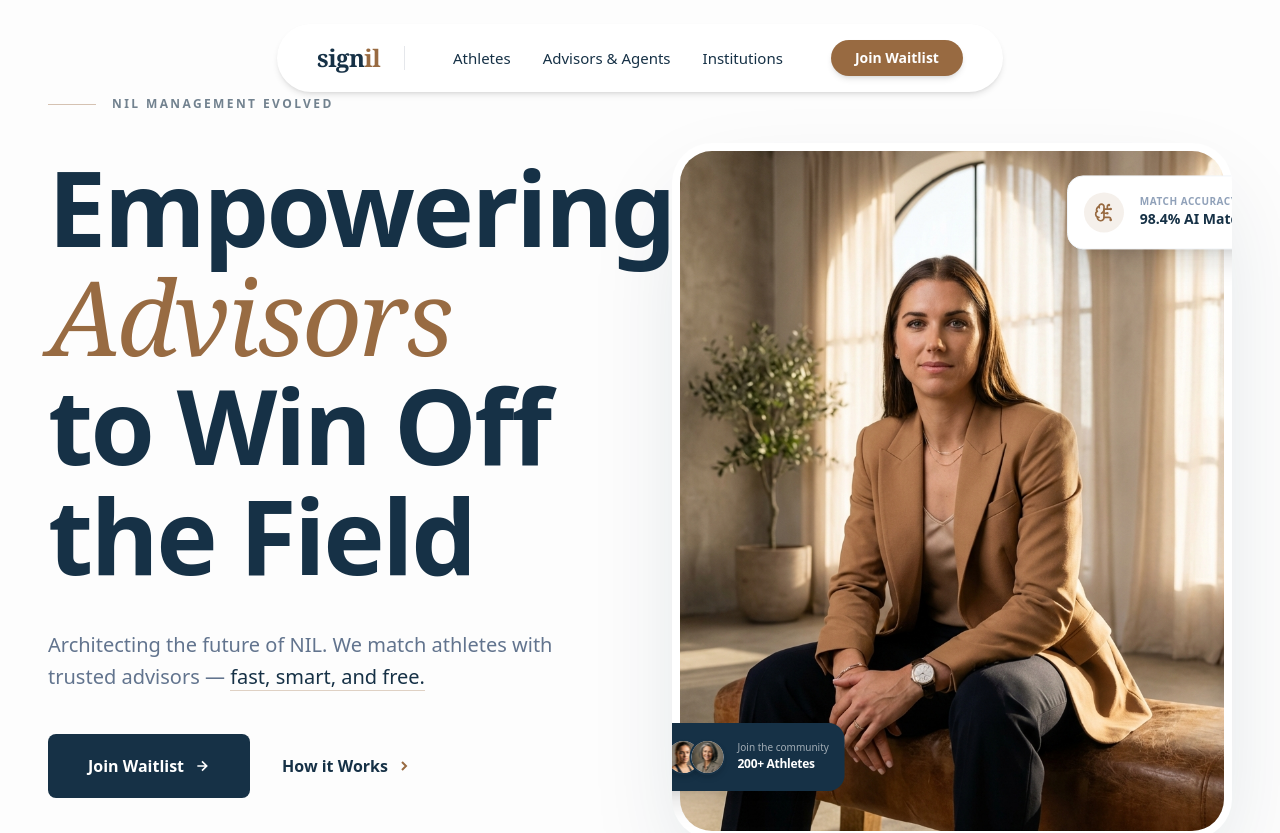
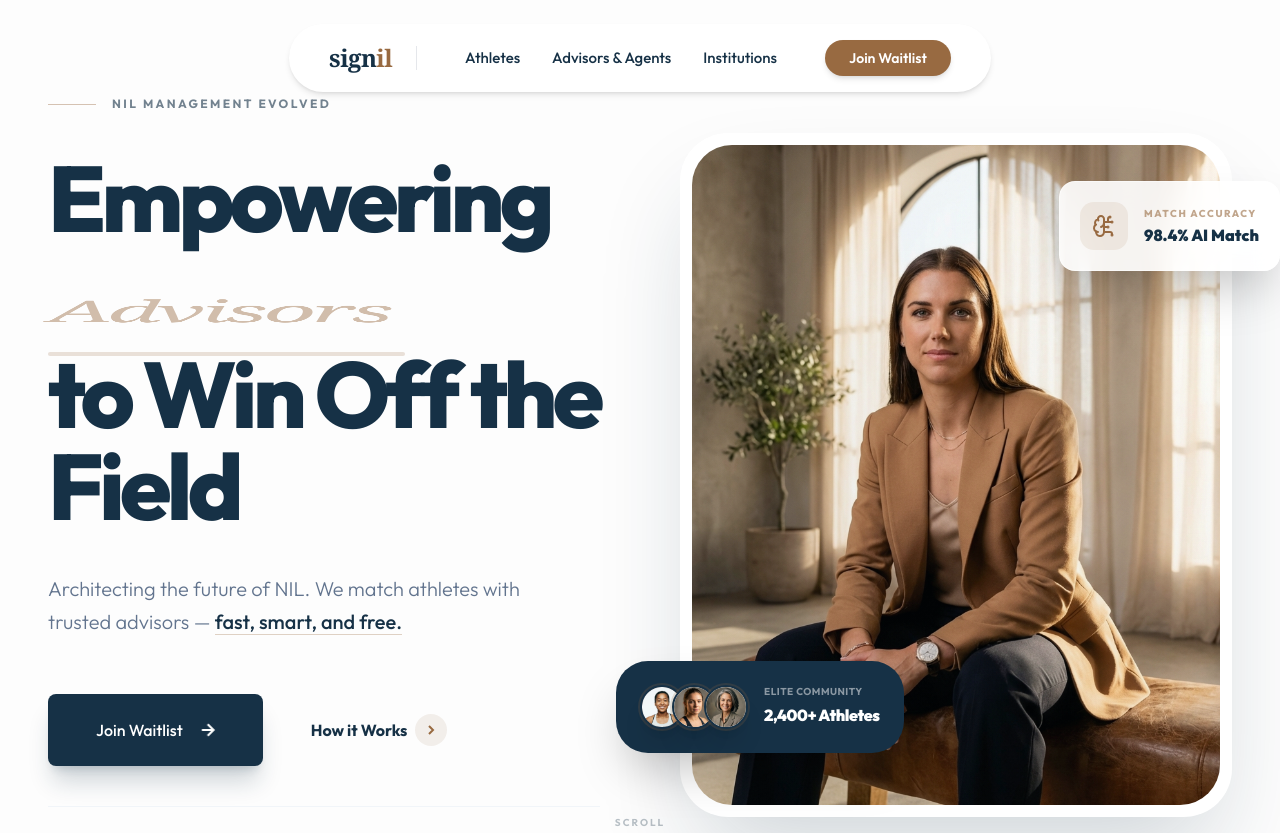
Before and after one commit to bilals2008/signil, a React (Vite) app in the folder client/: page / in a window 1280 px wide. Shown: the top 833 px of the page. Built offline with nearby package versions, Linux system fonts and the light colour scheme.

Commit message:
improve heroSection and add outfit font

```diff
--- a/client/src/index.css
+++ b/client/src/index.css
@@ -1,4 +1,5 @@
 /* File: client/src/index.css */
+@import url('https://fonts.googleapis.com/css2?family=Outfit:wght@100..900&display=swap');
 @import "tailwindcss";
 @import "tw-animate-css";
 
@@ -40,6 +41,8 @@
   --color-sidebar-accent-foreground: var(--sidebar-accent-foreground);
   --color-sidebar-border: var(--sidebar-border);
   --color-sidebar-ring: var(--sidebar-ring);
+
+  --font-sans: "Outfit", ui-sans-serif, system-ui, sans-serif, "Apple Color Emoji", "Segoe UI Emoji", "Segoe UI Symbol", "Noto Color Emoji";
 }
 
 :root {
@@ -121,11 +124,20 @@
   --sidebar-ring: oklch(0.556 0 0);
 }
 
-@layer base {
-  * {
-    @apply border-border outline-ring/50;
+@layer utilities {
+  .perspective-1000 {
+    perspective: 1000px;
   }
-  body {
-    @apply bg-background text-foreground;
+  .animate-spin-slow {
+    animation: spin 60s linear infinite;
   }
 }
+
+@keyframes spin {
+  from {
+    transform: rotate(0deg);
+  }
+  to {
+    transform: rotate(360deg);
+  }
+}
--- a/client/src/pages/Home/HomePage.jsx
+++ b/client/src/pages/Home/HomePage.jsx
@@ -31,9 +31,25 @@ const HomePage = () => {
       {/* Hero Section */}
       <section className="relative min-h-[85vh] lg:min-h-screen flex flex-col justify-center px-5 sm:px-8 lg:px-12 overflow-hidden pt-12 lg:pt-24 pb-8 lg:pb-16 bg-[#fdfdfd]">
 
-        {/* Reference-style Background: Dot Grid */}
-        <div className="absolute inset-0 opacity-[0.03] pointer-events-none -z-10"
-          style={{ backgroundImage: 'radial-gradient(#163146 1px, transparent 1px)', backgroundSize: '24px 24px' }} />
+        {/* Premium Background: Radial Gradient + Dot Grid */}
+        <div className="absolute inset-0 bg-[#fdfdfd] overflow-hidden -z-10">
+          <div
+            className="absolute inset-0 opacity-[0.4]"
+            style={{
+              background: 'radial-gradient(circle at 70% 30%, #986a4108 0%, transparent 70%), radial-gradient(circle at 20% 80%, #16314605 0%, transparent 60%)'
+            }}
+          />
+          <motion.div
+            initial={{ opacity: 0 }}
+            animate={{ opacity: 0.035 }}
+            transition={{ duration: 2 }}
+            className="absolute inset-0 pointer-events-none"
+            style={{
+              backgroundImage: 'radial-gradient(#163146 1.2px, transparent 1.2px)',
+              backgroundSize: '32px 32px'
+            }}
+          />
+        </div>
 
         {/* Decorative Watermark - Only on Desktop */}
         <div className="absolute bottom-10 right-10 select-none pointer-events-none opacity-[0.02] -z-10 overflow-hidden hidden lg:block">
@@ -42,14 +58,14 @@ const HomePage = () => {
           </span>
         </div>
 
-        <div className="max-w-7xl w-full mx-auto grid lg:grid-cols-2 gap-10 lg:gap-16 items-center">
+        <div className="max-w-7xl w-full mx-auto grid lg:grid-cols-2 gap-12 lg:gap-20 items-center">
 
           {/* Left Column: Typography & Content */}
           <motion.div
             initial={{ opacity: 0, x: -30 }}
             animate={{ opacity: 1, x: 0 }}
             transition={{ duration: 0.8, ease: "easeOut" }}
-            className="flex flex-col space-y-6 lg:space-y-10 mt-6 lg:mt-0"
+            className="flex flex-col space-y-6 lg:space-y-10 mt-6 lg:mt-0 max-w-2xl lg:max-w-none"
           >
             {/* Top Tagline */}
             <div className="flex items-center gap-3 lg:gap-4 text-[#163146]/60 text-[10px] lg:text-xs font-bold tracking-[0.2em] uppercase">
@@ -58,22 +74,34 @@ const HomePage = () => {
             </div>
 
             {/* Main Heading */}
-            <h1 className="text-[2.6rem] sm:text-5xl md:text-7xl xl:text-[6.5rem] font-bold tracking-tight text-[#163146] leading-[1.1] lg:leading-[1.05]">
+            <h1 className="text-[2.6rem] sm:text-5xl md:text-6xl lg:text-7xl xl:text-[5.8rem] font-extrabold tracking-tighter text-[#163146] leading-[1.1] lg:leading-[1]">
               Empowering
               <br />
-              <span className="text-[#986a41] font-serif italic font-medium">
+              <span className="relative inline-block mt-2">
+                <span className="text-[#986a41] font-serif italic font-medium pr-4">
                   <AnimatePresence mode="wait">
                     <motion.span
                       key={words[index]}
-                    initial={{ opacity: 0, y: 15 }}
-                    animate={{ opacity: 1, y: 0 }}
-                    exit={{ opacity: 0, y: -15 }}
-                    transition={{ duration: 0.4, ease: [0.23, 1, 0.32, 1] }}
+                      initial={{ opacity: 0, y: 20, rotateX: -90 }}
+                      animate={{ opacity: 1, y: 0, rotateX: 0 }}
+                      exit={{ opacity: 0, y: -20, rotateX: 90 }}
+                      transition={{
+                        duration: 0.6,
+                        ease: [0.23, 1, 0.32, 1],
+                        rotateX: { duration: 0.5 }
+                      }}
                       className="inline-block"
                     >
                       {words[index]}
                     </motion.span>
                   </AnimatePresence>
+                </span>
+                <motion.div
+                  initial={{ width: 0 }}
+                  animate={{ width: '100%' }}
+                  transition={{ duration: 1, delay: 0.5 }}
+                  className="absolute -bottom-2 left-0 h-1 bg-[#986a41]/20 rounded-full"
+                />
               </span>
               <br />
               to Win Off the Field
@@ -85,33 +113,30 @@ const HomePage = () => {
             </p>
 
             {/* CTA Group */}
-            <div className="flex flex-wrap items-center gap-4 lg:gap-8">
-              <MagneticButton className="bg-[#163146] hover:bg-[#0f2333] text-white px-7 lg:px-10 py-4 lg:py-5 text-sm lg:text-base font-semibold rounded-full flex items-center gap-2.5 transition-all">
+            <div className="flex flex-wrap items-center gap-4 lg:gap-8 pt-4">
+              <MagneticButton className="group bg-[#163146] hover:bg-[#0f2333] text-white px-8 lg:px-12 py-4 lg:py-6 text-sm lg:text-base font-bold rounded-full flex items-center gap-3 transition-all shadow-xl shadow-[#163146]/20 hover:shadow-2xl hover:shadow-[#163146]/30 active:scale-95">
                 Join Waitlist
-                <svg className="w-4 h-4" viewBox="0 0 24 24" fill="none" stroke="currentColor" strokeWidth="2.5">
+                <motion.svg
+                  animate={{ x: [0, 5, 0] }}
+                  transition={{ duration: 1.5, repeat: Infinity, ease: "easeInOut" }}
+                  className="w-5 h-5 transition-transform group-hover:scale-110"
+                  viewBox="0 0 24 24" fill="none" stroke="currentColor" strokeWidth="2.5"
+                >
                   <path d="M5 12h14M12 5l7 7-7 7" />
-                </svg>
+                </motion.svg>
               </MagneticButton>
 
-              <button className="text-[#163146] font-semibold text-sm lg:text-base flex items-center gap-2 hover:gap-3 transition-all duration-300">
+              <button className="group text-[#163146] font-bold text-sm lg:text-base flex items-center gap-2 px-4 py-2 rounded-full hover:bg-[#163146]/5 transition-all duration-300">
                 How it Works
-                <svg className="w-4 h-4 text-[#986a41]" viewBox="0 0 24 24" fill="none" stroke="currentColor" strokeWidth="3">
+                <div className="w-8 h-8 rounded-full bg-[#986a41]/10 flex items-center justify-center group-hover:bg-[#986a41]/20 transition-colors">
+                  <svg className="w-4 h-4 text-[#986a41] group-hover:translate-x-0.5 transition-transform" viewBox="0 0 24 24" fill="none" stroke="currentColor" strokeWidth="3">
                     <path d="M9 18l6-6-6-6" />
                   </svg>
+                </div>
               </button>
             </div>
 
-            {/* Community Card - Visible on Mobile too */}
-            <div className="flex items-center gap-3 bg-white/50 backdrop-blur-sm p-3 rounded-2xl border border-slate-100 w-fit lg:hidden">
-              <div className="flex -space-x-2.5">
-                {[1, 2, 3].map(i => (
-                  <div key={i} className="w-8 h-8 rounded-full border-2 border-white bg-slate-200 overflow-hidden shadow-sm">
-                    <img src={`/src/assets/avatar-${i}.png`} alt="Athlete" className="w-full h-full object-cover" />
-                  </div>
-                ))}
-              </div>
-              <p className="text-[11px] font-bold text-[#163146]">Joined by 200+ Athletes</p>
-            </div>
+            {/* Redundant Community Card removed to favor the premium floating UI */}
 
             {/* Feature List: Grid on Mobile, Flex on Desktop */}
             <div className="grid grid-cols-2 lg:flex lg:flex-wrap items-center gap-x-6 gap-y-3 pt-6 lg:pt-8 border-t border-slate-100">
@@ -128,47 +153,60 @@ const HomePage = () => {
             </div>
           </motion.div>
 
-          {/* Right Column: Visual Section - Hidden on Mobile */}
+          {/* Right Column: Visual Section */}
           <motion.div
             initial={{ opacity: 0, scale: 0.95 }}
             animate={{ opacity: 1, scale: 1 }}
-            transition={{ duration: 1, delay: 0.2 }}
-            className="relative hidden lg:block"
+            transition={{ duration: 1.2, delay: 0.2 }}
+            className="relative lg:block"
           >
-            {/* Main Image Container */}
-            <div className="relative rounded-[2.5rem] overflow-hidden shadow-[0_40px_100px_-20px_rgba(22,49,70,0.15)] bg-white p-2">
-              <div className="rounded-4xl overflow-hidden aspect-4/5">
+            {/* Main Image Container with Parallax-ready feel */}
+            <div className="relative group perspective-1000">
+              <motion.div
+                whileHover={{ rotateY: -5, rotateX: 5, scale: 1.02 }}
+                transition={{ type: "spring", stiffness: 300, damping: 20 }}
+                className="relative rounded-[3rem] overflow-hidden shadow-[0_50px_100px_-20px_rgba(22,49,70,0.2)] bg-white p-2.5 lg:p-3"
+              >
+                <div className="rounded-[2.5rem] overflow-hidden aspect-4/5 bg-slate-50 relative">
+                  {/* Subtle Aura/Shadow Glow */}
+                  <div className="absolute inset-0 bg-linear-to-tr from-[#163146]/10 to-transparent pointer-events-none" />
+
                   <img
                     src="/src/assets/hero-athlete.png"
                     alt="NIL Success"
-                  className="w-full h-full object-cover hover:scale-105 transition-transform duration-1000"
+                    className="w-full h-full object-cover group-hover:scale-110 transition-transform duration-[2s] ease-out opacity-20 lg:opacity-100"
                   />
                 </div>
+              </motion.div>
 
-              {/* Floating UI Elements */}
+              {/* Floating UI Elements - More interactive */}
               <motion.div
-                animate={{ y: [0, -10, 0] }}
-                transition={{ duration: 4, repeat: Infinity, ease: "easeInOut" }}
-                className="absolute top-10 -right-8 bg-white rounded-2xl shadow-xl p-4 border border-slate-100 flex items-center gap-4 z-20"
+                initial={{ x: 20, opacity: 0 }}
+                animate={{ x: 0, opacity: 1 }}
+                transition={{ delay: 0.8 }}
+                whileHover={{ y: -5, scale: 1.05 }}
+                className="absolute top-12 -right-6 lg:-right-12 bg-white/90 backdrop-blur-md rounded-2xl shadow-2xl p-4 lg:p-5 border border-white/50 flex items-center gap-4 z-20 cursor-default"
               >
-                <div className="w-10 h-10 rounded-full bg-[#986a41]/10 flex items-center justify-center">
-                  <BrainCircuit className="w-5 h-5 text-[#986a41]" />
+                <div className="w-12 h-12 rounded-xl bg-[#986a41]/10 flex items-center justify-center">
+                  <BrainCircuit className="w-6 h-6 text-[#986a41]" />
                 </div>
                 <div>
-                  <p className="text-[10px] uppercase tracking-wider font-bold text-slate-400">Match Accuracy</p>
-                  <p className="text-sm font-bold text-[#163146]">98.4% AI Match</p>
+                  <p className="text-[10px] uppercase tracking-[0.15em] font-extrabold text-[#986a41]/60 mb-0.5">Match Accuracy</p>
+                  <p className="text-sm lg:text-base font-black text-[#163146]">98.4% AI Match</p>
                 </div>
               </motion.div>
 
               <motion.div
-                animate={{ x: [0, 10, 0] }}
-                transition={{ duration: 5, repeat: Infinity, ease: "easeInOut", delay: 1 }}
-                className="absolute bottom-12 -left-12 bg-[#163146] text-white rounded-2xl shadow-xl p-4 z-20 min-w-[200px]"
+                initial={{ x: -20, opacity: 0 }}
+                animate={{ x: 0, opacity: 1 }}
+                transition={{ delay: 1 }}
+                whileHover={{ y: 5, scale: 1.05 }}
+                className="absolute bottom-16 -left-6 lg:-left-16 bg-[#163146] text-white rounded-4xl shadow-2xl p-5 lg:p-6 z-20 min-w-[220px] cursor-default"
               >
-                <div className="flex items-center gap-3">
+                <div className="flex items-center gap-4">
                   <div className="flex -space-x-3">
                     {[1, 2, 3].map(i => (
-                      <div key={i} className="w-9 h-9 rounded-full border-2 border-[#163146] bg-slate-200 overflow-hidden shadow-md">
+                      <div key={i} className="w-10 h-10 lg:w-11 lg:h-11 rounded-full border-2 border-[#163146] bg-slate-200 overflow-hidden shadow-xl ring-2 ring-[#986a41]/20">
                         <img
                           src={`/src/assets/avatar-${i}.png`}
                           alt="Athlete"
@@ -178,18 +216,29 @@ const HomePage = () => {
                     ))}
                   </div>
                   <div>
-                    <p className="text-[10px] text-white/60 font-medium leading-none mb-1">Join the community</p>
-                    <p className="text-xs font-bold text-white tracking-tight">200+ Athletes</p>
+                    <p className="text-[10px] text-white/50 font-bold uppercase tracking-wider leading-none mb-1.5">Elite Community</p>
+                    <p className="text-sm lg:text-base font-black text-white tracking-tight">2,400+ Athletes</p>
                   </div>
                 </div>
               </motion.div>
             </div>
 
             {/* Decorative background framing */}
-            <div className="absolute -inset-10 border border-[#986a41]/10 rounded-[4rem] -z-10 animate-spin-slow opacity-50"
-              style={{ animationDuration: '30s' }} />
+            <div className="absolute -inset-10 lg:-inset-20 border-[1.5px] border-[#986a41]/10 rounded-[5rem] -z-20 animate-spin-slow opacity-30 lg:opacity-60"
+              style={{ animationDuration: '40s' }} />
+            <div className="absolute top-1/2 left-1/2 -translate-x-1/2 -translate-y-1/2 w-[120%] h-[120%] bg-radial from-[#986a41]/5 to-transparent -z-20 blur-3xl opacity-50" />
           </motion.div>
         </div>
+
+        <motion.div
+          initial={{ opacity: 0, y: -20 }}
+          animate={{ opacity: 1, y: 0 }}
+          transition={{ delay: 1.5, duration: 1 }}
+          className="absolute bottom-8 left-1/2 -translate-x-1/2 hidden lg:flex flex-col items-center gap-2 pointer-events-none"
+        >
+          <span className="text-[10px] font-bold uppercase tracking-[0.2em] text-[#163146]/30">Scroll</span>
+          <div className="w-px h-12 bg-linear-to-b from-[#986a41]/40 to-transparent" />
+        </motion.div>
       </section>
 
       <ProblemSolution />
@@ -202,7 +251,7 @@ const HomePage = () => {
       <FinalCTA />
 
       <Footer />
-    </div>
+    </div >
   )
 }
 
```
Lines whose indentation alone changed are shown as unchanged.
